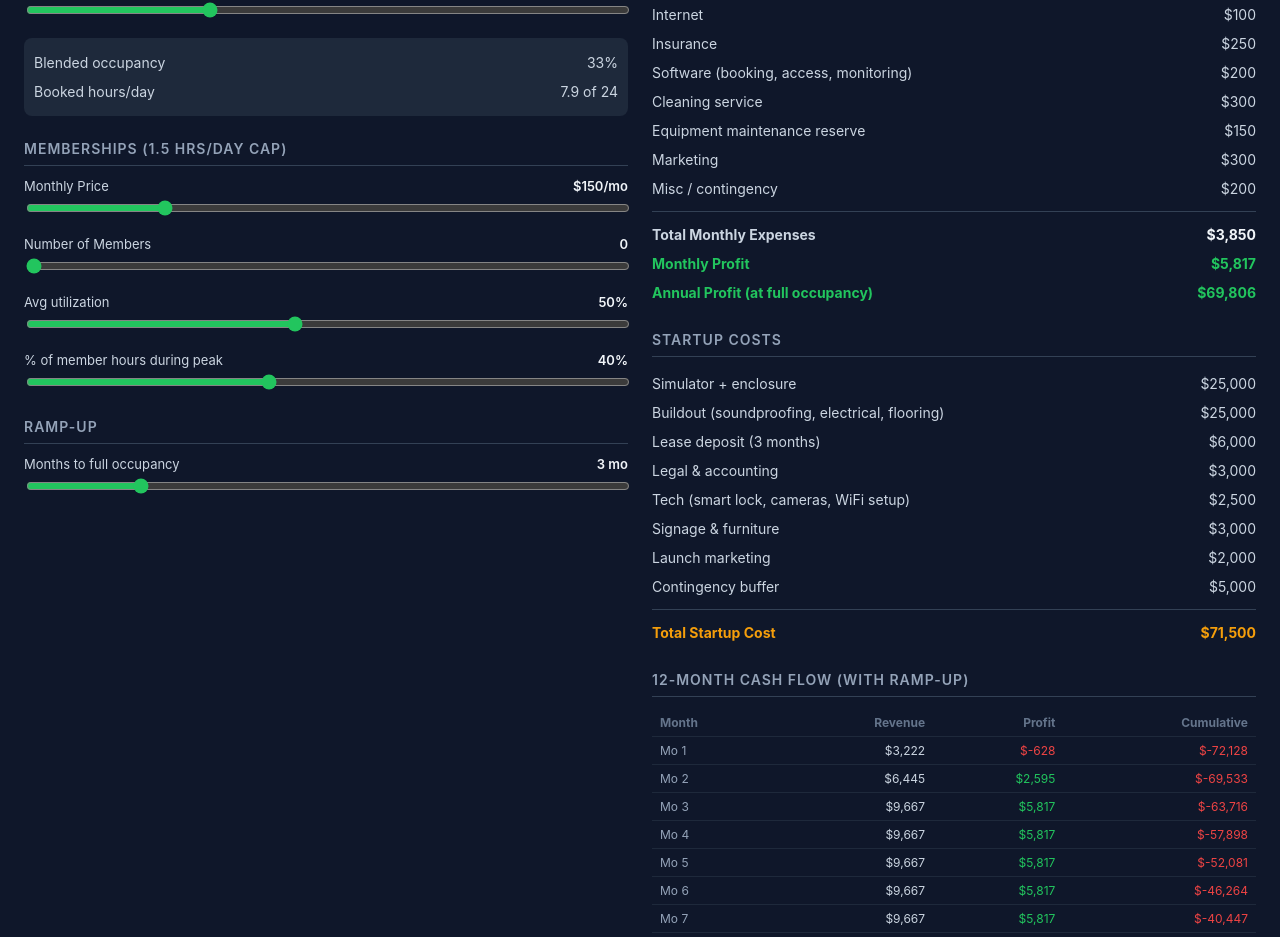
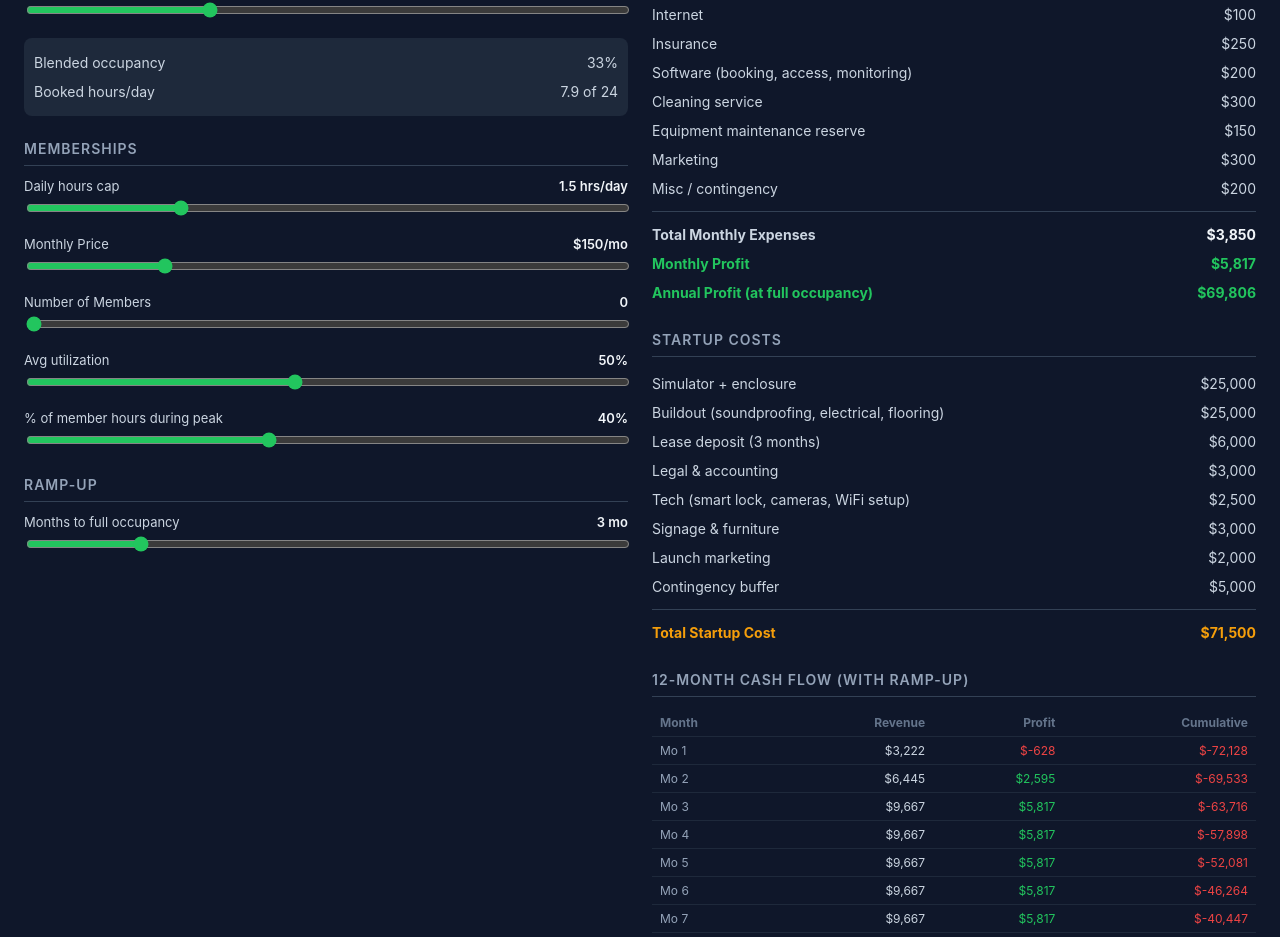
Before and after one commit to notmarkmiranda/financial-model, a React (Vite) app: page / in a window 1280 px wide. Shown: the part 830-1767 px from the top of the page. Built offline with nearby package versions, Linux system fonts and the light colour scheme.

Commit message:
Update member hours to use slider

```diff
--- a/src/App.jsx
+++ b/src/App.jsx
@@ -42,6 +42,7 @@ export default function App() {
   const [memberPrice, setMemberPrice] = useState(150);
   const [memberCount, setMemberCount] = useState(0);
   const [memberUtil, setMemberUtil] = useState(50);
+  const [memberDailyHrs, setMemberDailyHrs] = useState(1.5);
   const [memberPeakPct, setMemberPeakPct] = useState(40);
   const [rampMonths, setRampMonths] = useState(3);
 
@@ -69,7 +70,7 @@ export default function App() {
     const hourlyRevGross = peakRevMonth + offPeakRevMonth + lateRevMonth;
 
     const membershipRev = memberPrice * memberCount;
-    const memberHrsPerDayRaw = 1.5 * memberCount * (memberUtil / 100);
+    const memberHrsPerDayRaw = memberDailyHrs * memberCount * (memberUtil / 100);
     const memberHrsPerDay = Math.min(memberHrsPerDayRaw, 24);
     const capped = memberHrsPerDayRaw > 24;
 
@@ -142,7 +143,7 @@ export default function App() {
       cashFlow
     };
   }, [simTier, rent, buildout, peakRate, offPeakRate, lateRate, peakOcc, offPeakOcc, lateOcc,
-      memberPrice, memberCount, memberUtil, memberPeakPct, rampMonths]);
+      memberPrice, memberCount, memberUtil, memberPeakPct, memberDailyHrs, rampMonths]);
 
   const profitColor = m.monthlyProfit >= 0 ? "#22c55e" : "#ef4444";
   const memberColor = m.netMemberImpact >= 0 ? "#22c55e" : "#ef4444";
@@ -188,7 +189,8 @@ export default function App() {
             </div>
           </Section>
 
-          <Section title="Memberships (1.5 hrs/day cap)">
+          <Section title="Memberships">
+            <Slider label="Daily hours cap" value={memberDailyHrs} onChange={setMemberDailyHrs} min={1} max={3} step={0.5} format={v => `${v} hrs/day`} />
             <Slider label="Monthly Price" value={memberPrice} onChange={setMemberPrice} min={50} max={500} step={10} format={v => `${$(v)}/mo`} />
             <Slider label="Number of Members" value={memberCount} onChange={setMemberCount} min={0} max={100} step={1} format={v => v} />
             <Slider label="Avg utilization" value={memberUtil} onChange={setMemberUtil} min={10} max={100} step={5} format={v => `${v}%`} />
```
